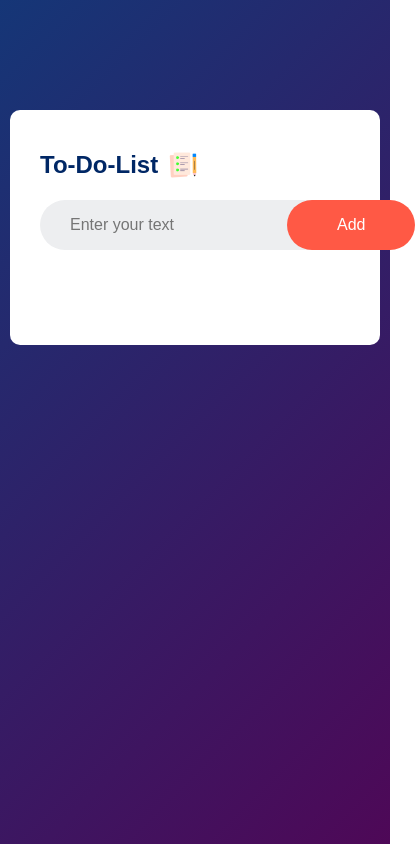
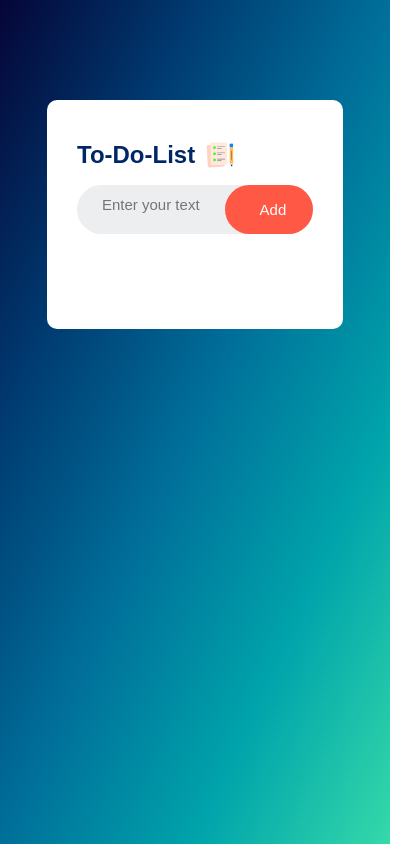
Before and after one commit to AbinS2003/To-do-list, a plain HTML site: page index.html in a window 390 px wide. Shown: the whole page, 415 px wide, since content can reach past the window. Drawn offline with Linux system fonts and the light colour scheme.

Commit message:
Made the page responsive

```diff
--- a/styles.css
+++ b/styles.css
@@ -9,7 +9,8 @@
   width: 100%;
   min-height: 100vh;
   padding: 10px;
-  background: linear-gradient(135deg, #153677, #4e0857);
+ /* background: linear-gradient(135deg, #153677, #4e0857); */
+ background-image: linear-gradient(to right bottom, #050537, #003a70, #006f9a, #00a4ab, #35d9a9);
 }
 
 .todo-app {
@@ -41,6 +42,7 @@
   border-radius: 30px;
   padding-left: 20px;
   margin-bottom: 25px;
+  flex-wrap: wrap;
 }
 
 input {
@@ -110,3 +112,96 @@ ul li span {
 ul li span:hover {
   background: #edeef0;
 }
+
+
+
+@media (max-width: 480px) {
+  .todo-app {
+    margin: 50px auto 10px;
+    padding: 30px 15px 50px
+  }
+
+  .todo-app h2 {
+    font-size: 20px;
+    margin-bottom: 15px;
+  }
+
+  .row {
+    padding-left: 10px;
+  }
+
+  input {
+    font-size: 14px;
+    width: 100%;
+    margin-bottom: 10px;
+
+  }
+
+  button {
+    padding: 12px;
+    font-size: 8px;
+    width: 40%;
+    margin-left: 5px;
+    box-sizing: border-box;
+    text-align: center;
+  }
+
+  ul li {
+    font-size: 15px;
+    padding: 10px 8px 10px 40px;
+  }
+}
+
+
+@media (max-width: 768px) {
+  .todo-app {
+    margin: 80px auto 15px;
+    padding: 35px 20px 60px;
+  }
+
+  .todo-app h2 {
+    font-size: 22px;
+  }
+
+  .row {
+    padding-left: 15px;
+  }
+
+  input {
+    font-size: 15px;
+  }
+
+  button {
+    padding: 14px 30px;
+    font-size: 15px;
+  }
+
+  ul li {
+    font-size: 16px;
+    padding: 10px 8px 10px 45px;
+  }
+}
+
+
+@media (max-width: 992px) {
+  .todo-app {
+    margin: 90px auto 20px;
+    padding: 40px 25px 70px;
+  }
+
+  .todo-app h2 {
+    font-size: 24px;
+  }
+
+  button {
+    padding: 16px 35px;
+  }
+}
+
+
+@media (max-width: 1200px) {
+  .todo-app {
+    max-width: 80%;
+    padding: 40px 30px 70px;
+  }
+}
```
Also changed, not shown: Assets/todo-list.png (added).
